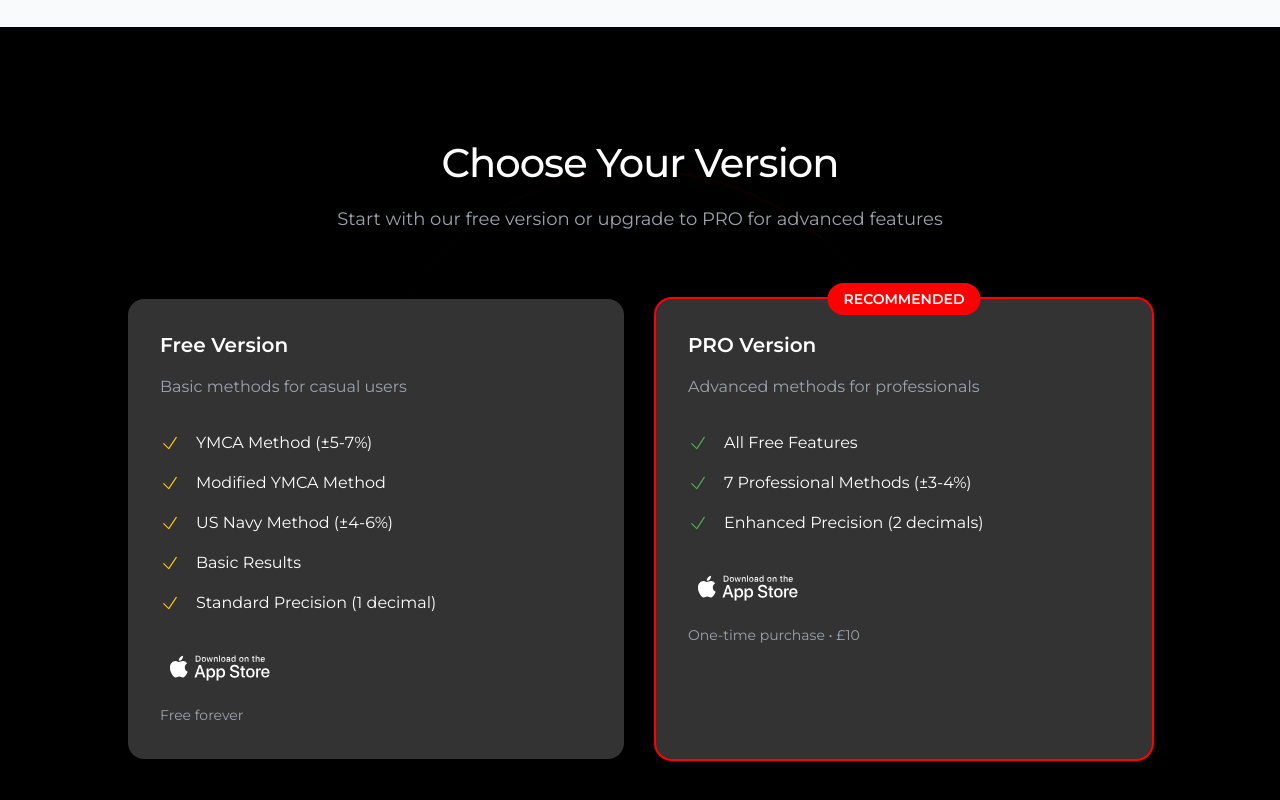
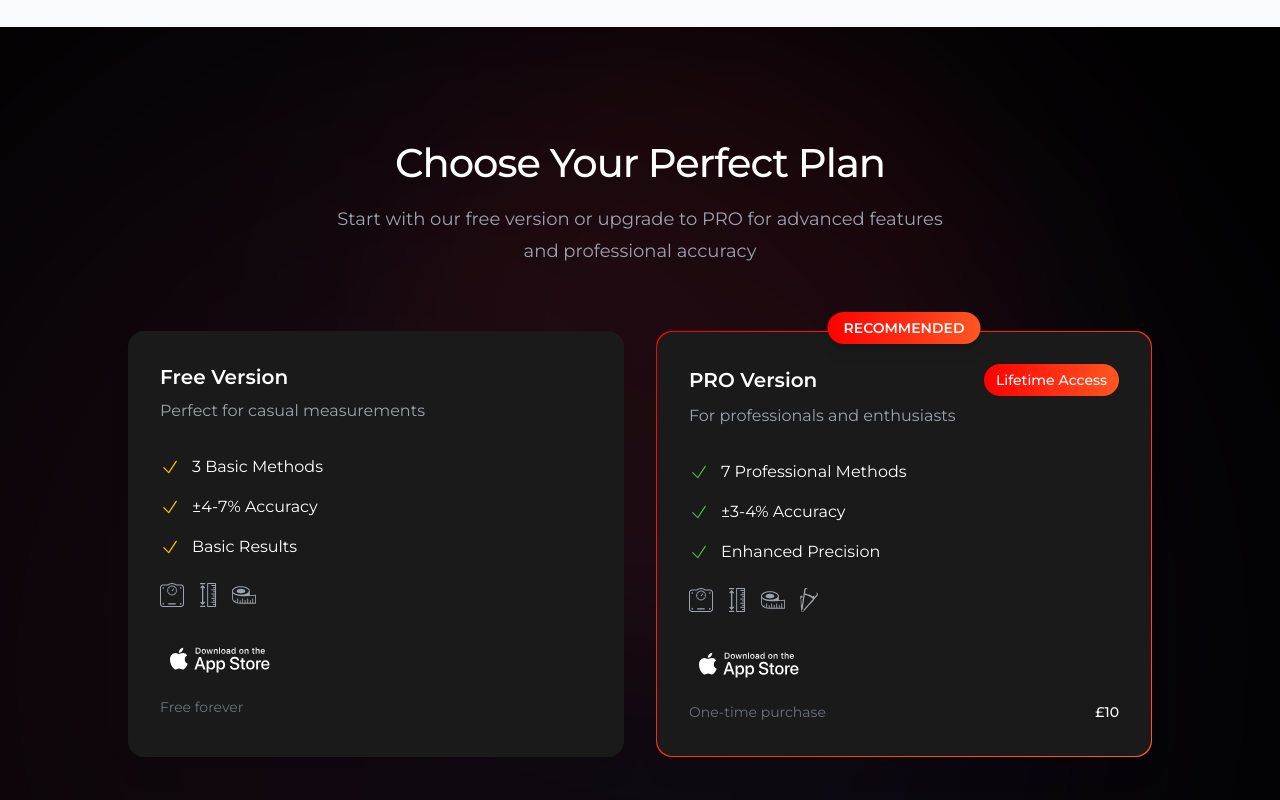
Before and after one commit to tehidea/bodyfatcalculator, a Next.js app: page / in a window 1280 px wide. Shown: the part 3320-4120 px from the top of the page. Built offline with nearby package versions, Linux system fonts and the light colour scheme.

Commit message:
Improve CTA

```diff
--- a/src/components/CallToAction.tsx
+++ b/src/components/CallToAction.tsx
@@ -1,3 +1,5 @@
+'use client'
+
 import { AppStoreLink } from '@/components/AppStoreLink'
 import { CircleBackground } from '@/components/CircleBackground'
 import { Container } from '@/components/Container'
@@ -7,6 +9,7 @@ import { BodyWeightScalesIcon } from '@/images/icons/BodyWeightScalesIcon'
 import { MeasuringTapeIcon } from '@/images/icons/MeasuringTapeIcon'
 import { SkinfoldIcon } from '@/images/icons/SkinfoldIcon'
 import { MeasurementVerticalIcon } from '@/images/icons/MeasurementVerticalIcon'
+import { motion } from 'framer-motion'
 
 // Helper function to check if formula needs specific measurements
 function getRequiredMeasurements(formula: keyof typeof FORMULA_REQUIREMENTS) {
@@ -32,6 +35,7 @@ export function CallToAction() {
     'jack4',
     'jack7',
     'parrillo',
+    'navy',
   ] as const
   const premiumRequirements = premiumFormulas.map(getRequiredMeasurements)
 
@@ -40,85 +44,167 @@ export function CallToAction() {
       id="get-pro-version"
       className="relative overflow-hidden bg-[#000000] py-20 sm:py-28"
     >
-      <div className="absolute left-20 top-1/2 -translate-y-1/2 sm:left-1/2 sm:-translate-x-1/2">
-        <CircleBackground
-          color="#FF0000"
-          className="animate-spin-slower opacity-10"
+      {/* Animated background elements */}
+      <div className="absolute inset-0">
+        <motion.div
+          className="absolute -left-20 top-20 h-[1000px] w-[1000px] rounded-full bg-gradient-to-tr from-[#ff4694]/40 to-[#776fff]/40 opacity-20 blur-[120px]"
+          animate={{
+            scale: [1, 1.4, 1],
+            rotate: [0, 90, 0],
+            x: [0, 100, 0],
+            y: [0, 50, 0],
+          }}
+          transition={{
+            duration: 20,
+            repeat: Infinity,
+            ease: 'easeInOut',
+          }}
+        />
+        <motion.div
+          className="absolute bottom-20 right-20 h-[800px] w-[800px] rounded-full bg-gradient-to-bl from-[#FF0000]/30 to-[#FF5722]/30 opacity-20 blur-[100px]"
+          animate={{
+            scale: [1.2, 0.8, 1.2],
+            rotate: [90, 0, 90],
+            x: [0, -100, 0],
+            y: [0, -50, 0],
+          }}
+          transition={{
+            duration: 15,
+            repeat: Infinity,
+            ease: 'easeInOut',
+          }}
         />
       </div>
+
       <Container className="relative">
         <div className="mx-auto max-w-2xl text-center">
           <h2 className="text-3xl font-medium tracking-tight text-white sm:text-4xl">
-            Choose Your Version
+            Choose Your Perfect Plan
           </h2>
           <p className="mt-4 text-lg text-gray-400">
             Start with our free version or upgrade to PRO for advanced features
+            and professional accuracy
           </p>
         </div>
-        <div className="mx-auto mt-16 grid max-w-5xl grid-cols-1 gap-8 md:grid-cols-2">
+
+        <div className="mx-auto mt-16 grid max-w-5xl grid-cols-1 gap-8 lg:grid-cols-2">
           {/* Free Version */}
-          <div className="relative rounded-2xl bg-background p-8">
+          <div className="relative rounded-2xl bg-[#1a1a1a] p-8 shadow-xl transition-transform duration-300 hover:scale-[1.02]">
+            <div className="flex flex-col">
               <h3 className="text-xl font-semibold text-white">Free Version</h3>
-            <p className="mt-4 text-gray-400">Basic methods for casual users</p>
-            <div className="mt-8 space-y-4">
-              <div className="flex items-center text-white">
-                <CheckIcon className="h-5 w-5 text-warning" />
-                <span className="ml-4">YMCA Method (±5-7%)</span>
+              <p className="mt-2 text-gray-400">
+                Perfect for casual measurements
+              </p>
+
+              <div className="mt-8 flex-1 space-y-6">
+                <div className="space-y-4">
+                  <div className="flex items-center gap-3 text-white">
+                    <CheckIcon className="h-5 w-5 text-[#FFC107]" />
+                    <span>3 Basic Methods</span>
                   </div>
-              <div className="flex items-center text-white">
-                <CheckIcon className="h-5 w-5 text-warning" />
-                <span className="ml-4">Modified YMCA Method</span>
+                  <div className="flex items-center gap-3 text-white">
+                    <CheckIcon className="h-5 w-5 text-[#FFC107]" />
+                    <span>±4-7% Accuracy</span>
                   </div>
-              <div className="flex items-center text-white">
-                <CheckIcon className="h-5 w-5 text-warning" />
-                <span className="ml-4">US Navy Method (±4-6%)</span>
-              </div>
-              <div className="flex items-center text-white">
-                <CheckIcon className="h-5 w-5 text-warning" />
-                <span className="ml-4">Basic Results</span>
-              </div>
-              <div className="flex items-center text-white">
-                <CheckIcon className="h-5 w-5 text-warning" />
-                <span className="ml-4">Standard Precision (1 decimal)</span>
+                  <div className="flex items-center gap-3 text-white">
+                    <CheckIcon className="h-5 w-5 text-[#FFC107]" />
+                    <span>Basic Results</span>
                   </div>
                 </div>
+
+                <div className="flex items-center gap-3">
+                  {freeRequirements.some((r) => r.needsWeight) && (
+                    <BodyWeightScalesIcon size="24" className="text-gray-400" />
+                  )}
+                  {freeRequirements.some((r) => r.needsHeight) && (
+                    <MeasurementVerticalIcon
+                      size="24"
+                      className="text-gray-400"
+                    />
+                  )}
+                  {freeRequirements.some((r) => r.needsCircumference) && (
+                    <MeasuringTapeIcon size="24" className="text-gray-400" />
+                  )}
+                </div>
+              </div>
+
               <div className="mt-8">
                 <AppStoreLink />
+                <p className="mt-4 text-sm text-gray-500">Free forever</p>
               </div>
-            <p className="mt-4 text-sm text-gray-400">Free forever</p>
+            </div>
           </div>
 
           {/* PRO Version */}
-          <div className="relative rounded-2xl bg-background p-8 ring-2 ring-primary">
-            <div className="absolute -top-4 left-1/2 -translate-x-1/2">
-              <div className="inline-flex items-center justify-center rounded-full bg-primary px-4 py-1 text-sm font-semibold text-white">
+          <div className="relative rounded-2xl bg-gradient-to-br from-[#FF0000] to-[#FF5722] p-[1px] shadow-xl transition-transform duration-300 hover:scale-[1.02]">
+            <div className="relative h-full rounded-2xl bg-[#1a1a1a] p-8">
+              {/* Recommended badge */}
+              <div className="absolute -top-5 left-1/2 -translate-x-1/2">
+                <div className="inline-flex items-center justify-center rounded-full bg-gradient-to-r from-[#FF0000] to-[#FF5722] px-4 py-1 text-sm font-semibold text-white shadow-lg">
                   RECOMMENDED
                 </div>
               </div>
-            <h3 className="text-xl font-semibold text-white">PRO Version</h3>
-            <p className="mt-4 text-gray-400">
-              Advanced methods for professionals
-            </p>
-            <div className="mt-8 space-y-4">
-              <div className="flex items-center text-white">
-                <CheckIcon className="h-5 w-5 text-success" />
-                <span className="ml-4">All Free Features</span>
-              </div>
-              <div className="flex items-center text-white">
-                <CheckIcon className="h-5 w-5 text-success" />
-                <span className="ml-4">7 Professional Methods (±3-4%)</span>
-              </div>
-              <div className="flex items-center text-white">
-                <CheckIcon className="h-5 w-5 text-success" />
-                <span className="ml-4">Enhanced Precision (2 decimals)</span>
+
+              <div className="flex flex-col">
+                <div className="flex items-center justify-between">
+                  <h3 className="text-xl font-semibold text-white">
+                    PRO Version
+                  </h3>
+                  <div className="rounded-full bg-gradient-to-r from-[#FF0000] to-[#FF5722] px-3 py-1 text-sm font-medium text-white">
+                    Lifetime Access
                   </div>
                 </div>
+                <p className="mt-2 text-gray-400">
+                  For professionals and enthusiasts
+                </p>
+
+                <div className="mt-8 flex-1 space-y-6">
+                  <div className="space-y-4">
+                    <div className="flex items-center gap-3 text-white">
+                      <CheckIcon className="h-5 w-5 text-[#4CAF50]" />
+                      <span>7 Professional Methods</span>
+                    </div>
+                    <div className="flex items-center gap-3 text-white">
+                      <CheckIcon className="h-5 w-5 text-[#4CAF50]" />
+                      <span>±3-4% Accuracy</span>
+                    </div>
+                    <div className="flex items-center gap-3 text-white">
+                      <CheckIcon className="h-5 w-5 text-[#4CAF50]" />
+                      <span>Enhanced Precision</span>
+                    </div>
+                  </div>
+
+                  <div className="flex items-center gap-3">
+                    {premiumRequirements.some((r) => r.needsWeight) && (
+                      <BodyWeightScalesIcon
+                        size="24"
+                        className="text-gray-400"
+                      />
+                    )}
+                    {premiumRequirements.some((r) => r.needsHeight) && (
+                      <MeasurementVerticalIcon
+                        size="24"
+                        className="text-gray-400"
+                      />
+                    )}
+                    {premiumRequirements.some((r) => r.needsCircumference) && (
+                      <MeasuringTapeIcon size="24" className="text-gray-400" />
+                    )}
+                    {premiumRequirements.some((r) => r.needsSkinfold) && (
+                      <SkinfoldIcon size="24" className="text-gray-400" />
+                    )}
+                  </div>
+                </div>
+
                 <div className="mt-8">
                   <AppStoreLink />
+                  <div className="mt-4 flex items-center justify-between text-sm">
+                    <span className="text-gray-500">One-time purchase</span>
+                    <span className="font-medium text-white">£10</span>
                   </div>
-            <p className="mt-4 text-sm text-gray-400">
-              One-time purchase • £10
-            </p>
+                </div>
+              </div>
+            </div>
           </div>
         </div>
       </Container>
```
Lines whose indentation alone changed are shown as unchanged.
